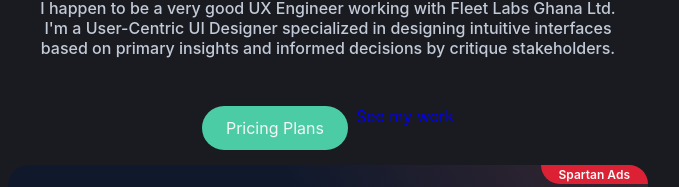
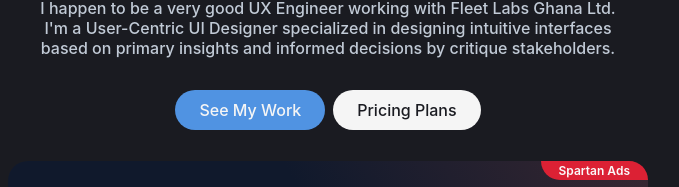
Before and after one commit to joeokat/Portfolio2.0, a React (Create React App) app: page / in a window 1280 px wide. Shown: the part 1328-1515 px from the top of the page, without its empty margins (312-991 px from the left). Built offline with nearby package versions, Linux system fonts and the light colour scheme.

Commit message:
SeeMyWork

```diff
--- a/src/App.css
+++ b/src/App.css
@@ -233,18 +233,36 @@ small {
   font-weight: 500;
   color: #c1cad6;
 }
+.work--plan {
+  display: flex;
+  align-items: center;
+  gap: 8px;
+  margin: 16px 0;
+}
+.see--mywork {
+  display: flex;
+  align-items: center;
+  justify-content: center;
+  color: #f5f5f5;
+  font-weight: 500;
+  background-color: #5093e2;
+  text-decoration: none;
+  height: 40px;
+  border-radius: 32px;
+  padding: 4px 24px;
+}
 .pricing--plan {
   display: flex;
   align-items: center;
   justify-content: center;
-  color: #f5f5f5;
-  background-color: #4BCCA5;
+  color: #1a1b21;
+  font-weight: 500;
+  background-color: #f5f5f5;
   text-decoration: none;
-  height: 44px;
+  height: 40px;
   border-radius: 32px;
   padding: 4px 24px;
 }
-
 
 /* PARTNERS SECTION CSS */
 .partner--container {
--- a/src/components/SeeMyWork.jsx
+++ b/src/components/SeeMyWork.jsx
@@ -7,9 +7,9 @@ export const SeeMyWork = () => {
         <h2>Why Hire Me</h2>
         <img src={PhoneMockup} alt="UI" />
         <p className='work--paragraph'>I happen to be a very good UX Engineer working with Fleet Labs Ghana Ltd. I'm a User-Centric UI Designer specialized in designing intuitive interfaces based on primary insights and informed decisions by critique stakeholders.</p>
-        <div className='cta-btn'>
+        <div className='work--plan'>
+            <a href='/' className="see--mywork">See My Work</a>
             <a href='/' className="pricing--plan">Pricing Plans</a>
-            <a href='/' className="see--mywork">See my work</a>
         </div>
     </div>
   )
```
